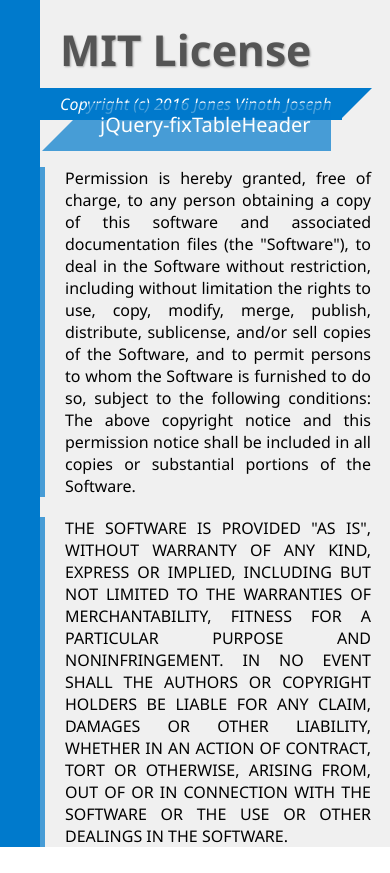
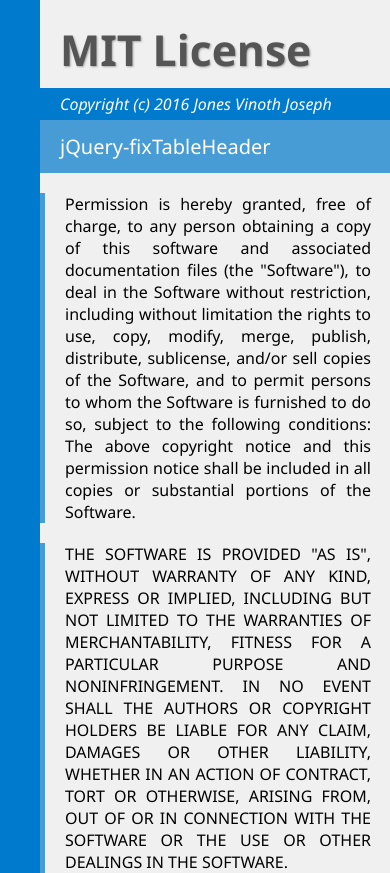
Before and after one commit to Jo-Geek/jQuery-FixTableHeader, a website: page license.html in a window 390 px wide. Before the commit the page ends 847 px from the top, so only its background shows below. Drawn offline with Linux system fonts and the light colour scheme.

Commit message:
Added responsive styles

```diff
--- a/license.html
+++ b/license.html
@@ -28,7 +28,7 @@
             margin-left: 20px;
             font-size: 32pt;
             margin-bottom: 10px;
-			text-shadow: 1px 1px 2px rgba(0,0,0,0.3);
+            text-shadow: 1px 1px 2px rgba(0, 0, 0, 0.3);
             color: #555;
         }
 
@@ -90,6 +90,29 @@
             max-width: 1000px;
             text-align: justify;
         }
+
+        @media only screen and (max-width: 650px) {
+            span.package-name {
+                background-color: RGBa(0, 122, 204, 0.7);
+                color: #fefefe;
+                padding: 13px 40px 13px 20px;
+                font-size: 20px;
+                position: static;
+                display: block;
+            }
+            span.copyright {
+                position: static;
+                display: block;
+            }
+            span.package-name:before {
+                position: static;
+                display: none;
+            }
+            span.copyright:after {
+                position: static;
+                display: none;
+            }
+        }
     </style>
 
     <meta name="viewport" content="width=device-width, initial-scale=1.0">
```
